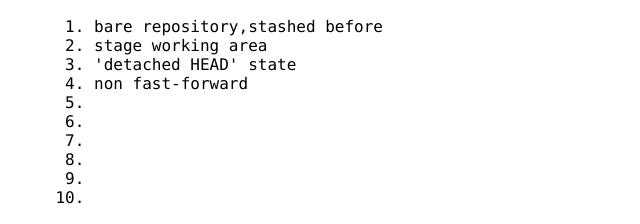
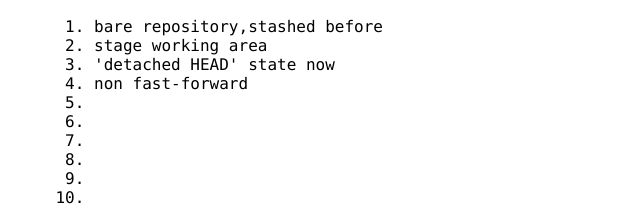
Before and after one commit to wangzhiquan530/git_learning, a plain HTML site: page index.html in a window 1280 px wide. Both pictures are taken after a click on the element "Terminologys". Shown: the part 276-500 px from the top of the page, 4-644 px from the left. Drawn offline with Linux system fonts and the light colour scheme.

Commit message:
update index.html

```diff
--- a/index.html
+++ b/index.html
@@ -16,7 +16,7 @@
                 <ol>
                     <li>bare repository,stashed before</li>
                     <li>stage working area</li>
-                    <li>'detached HEAD' state</li>
+                    <li>'detached HEAD' state now</li>
                     <li>non fast-forward</li>
                     <li></li>
                     <li></li>
```
